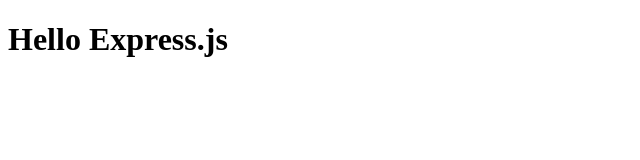
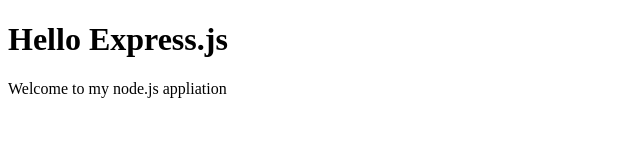
Before and after one commit to jay3686/web-server, a website: page public/index.html in a window 1280 px wide. Shown: the whole page, without its empty margins (0-640 px from the left). Drawn offline with Linux system fonts and the light colour scheme.

Commit message:
changed index

```diff
--- a/public/index.html
+++ b/public/index.html
@@ -7,6 +7,7 @@
 
     <body>
         <h1>Hello Express.js </h1>
+        <p>Welcome to my node.js appliation</p>
     </body>
 
     </html>
```
Also changed, not shown: README.md (added).
